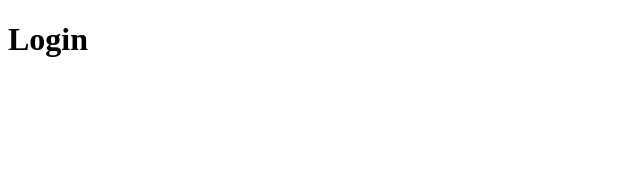
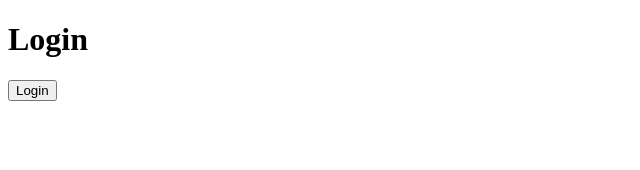
Before and after one commit to dev-t2/expo-kakao-friend-list, a React (Create React App) app: page / in a window 1280 px wide. Shown: the top 170 px of the page, without its empty margins (0-640 px from the left). Built offline with nearby package versions, Linux system fonts and the light colour scheme.

Commit message:
Login and Logout POC

```diff
--- a/src/App.tsx
+++ b/src/App.tsx
@@ -1,3 +1,4 @@
+import { useState } from 'react';
 import { memo } from 'react';
 import { BrowserRouter as Router, Route, Switch } from 'react-router-dom';
 import Home from './screen/Home';
@@ -5,13 +6,17 @@ import Login from './screen/Login';
 import NotFound from './screen/NotFound';
 
 const App = () => {
-  const isLoggedIn = false;
+  const [isLoggedIn, setIsLoggedIn] = useState(false);
 
   return (
     <Router>
       <Switch>
         <Route path="/" exact>
-          {isLoggedIn ? <Home /> : <Login />}
+          {isLoggedIn ? (
+            <Home setIsLoggedIn={setIsLoggedIn} />
+          ) : (
+            <Login setIsLoggedIn={setIsLoggedIn} />
+          )}
         </Route>
 
         <Route>
--- a/src/screen/Home.tsx
+++ b/src/screen/Home.tsx
@@ -1,7 +1,20 @@
-import { memo } from 'react';
+import { FC, memo, useCallback } from 'react';
 
-const Home = () => {
-  return <h1>Home</h1>;
+interface IHome {
+  setIsLoggedIn: React.Dispatch<React.SetStateAction<boolean>>;
+}
+
+const Home: FC<IHome> = ({ setIsLoggedIn }) => {
+  const onClick = useCallback(() => {
+    setIsLoggedIn(false);
+  }, [setIsLoggedIn]);
+
+  return (
+    <>
+      <h1>Home</h1>
+      <button onClick={onClick}>Logout</button>
+    </>
+  );
 };
 
 export default memo(Home);
--- a/src/screen/Login.tsx
+++ b/src/screen/Login.tsx
@@ -1,7 +1,22 @@
+import { useCallback } from 'react';
+import { FC } from 'react';
 import { memo } from 'react';
 
-const Login = () => {
-  return <h1>Login</h1>;
+interface ILogin {
+  setIsLoggedIn: React.Dispatch<React.SetStateAction<boolean>>;
+}
+
+const Login: FC<ILogin> = ({ setIsLoggedIn }) => {
+  const onClick = useCallback(() => {
+    setIsLoggedIn(true);
+  }, [setIsLoggedIn]);
+
+  return (
+    <>
+      <h1>Login</h1>
+      <button onClick={onClick}>Login</button>
+    </>
+  );
 };
 
 export default memo(Login);
```
